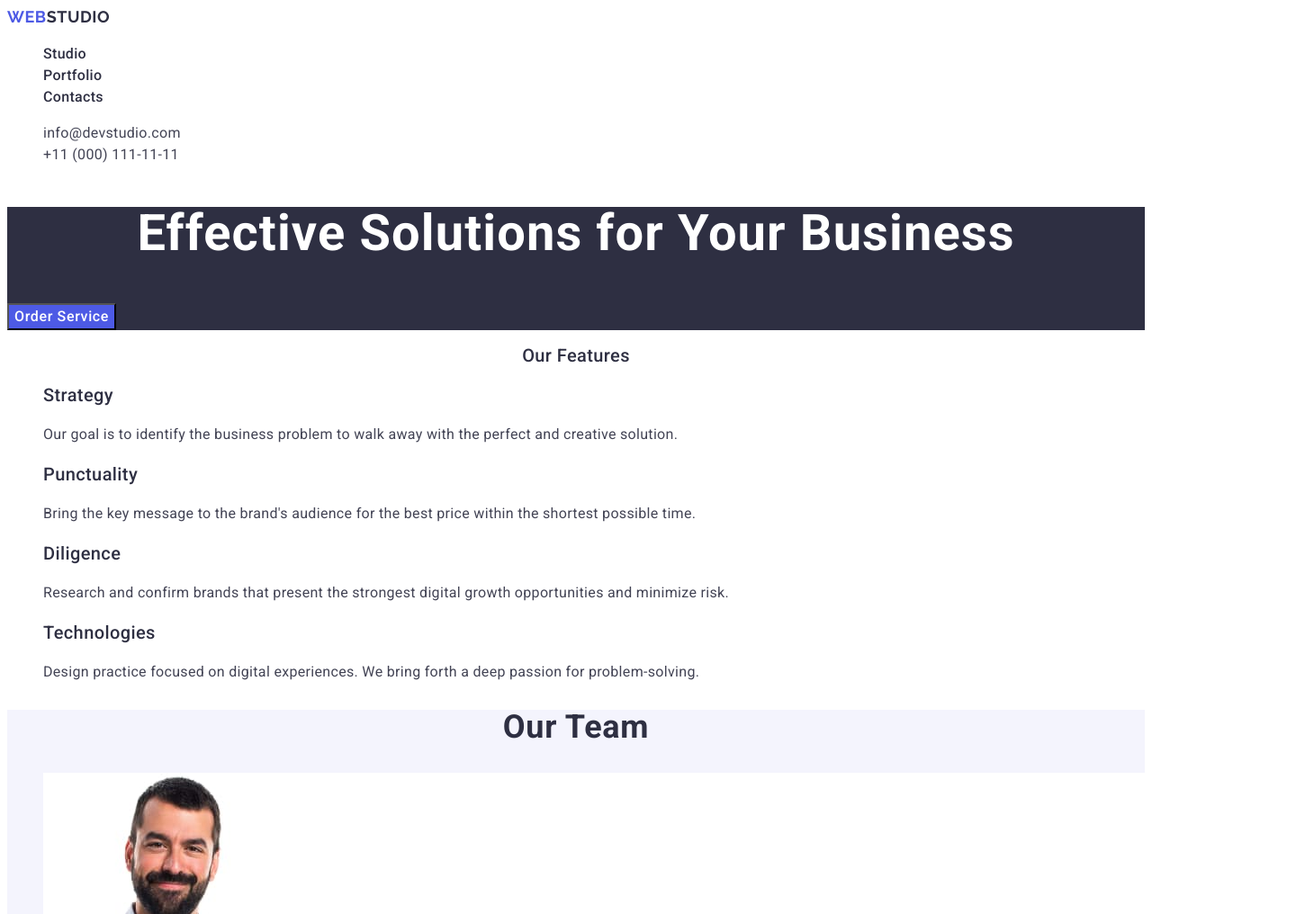
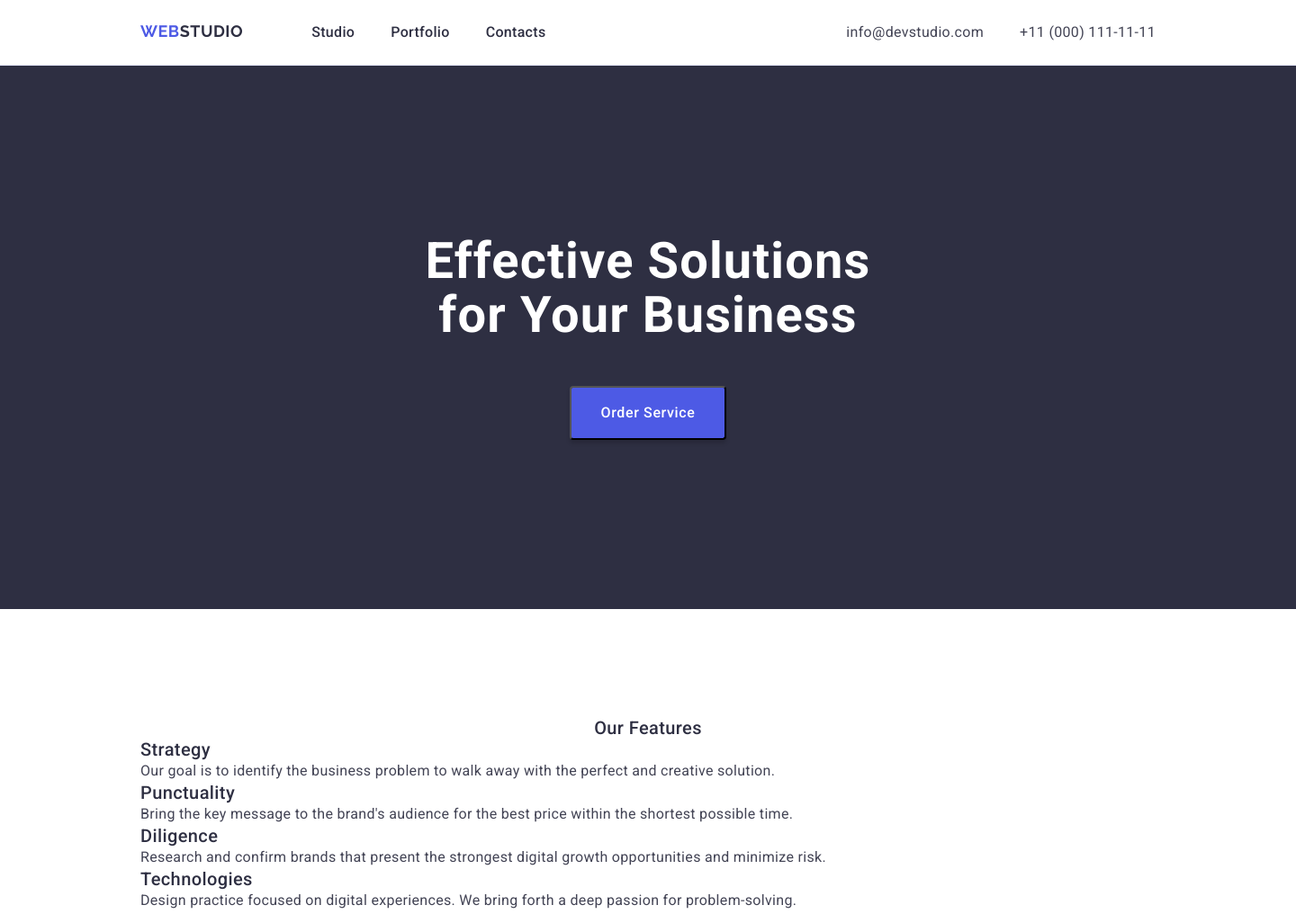
Before and after one commit to OlhaArtemenko/got-markup-hw-03, a plain HTML site: page index.html in a window 1280 px wide. Shown: the top 1016 px of the page at 90% size, 1440 px wide, since content can reach past the window. Drawn offline with nearby package versions, Linux system fonts and the light colour scheme.

Commit message:
design of header and hero section

```diff
--- a/css/styles.css
+++ b/css/styles.css
@@ -6,6 +6,7 @@ body {
     font-weight: 400;
     line-height: 1.5;
     letter-spacing: 0.32px;
+    width: 1440px;
 }
 .link {
     text-decoration: none;
@@ -27,6 +28,7 @@ body {
     line-height: 1.17;
     letter-spacing: 0.54px;
     color: #4D5AE5;
+    padding-right: 76px;
 }
 .link-logo-studio-header {
     color: #2E2F42;
@@ -60,6 +62,8 @@ font-weight: 700;
 line-height: 1.07;
 letter-spacing: 1.12px;
 text-align: center;
+width: 496px;
+margin: 0 auto;
 }
 .button {
     color: white;
@@ -70,6 +74,11 @@ text-align: center;
     font-weight: 500;
     letter-spacing: 0.04em;
     cursor: pointer;
+    padding: 16px 32px;
+    border-radius: 4px;
+    box-shadow: 0px 4px 4px rgba(0, 0, 0, 0.15);
+    display: block;
+    margin: 48px auto 0;
 }
 .button:hover {
     background-color: #404BBF;
@@ -142,3 +151,60 @@ footer {
 .link-logo-studio-footer {
     color: #F4F4FD;
 }
+
+h1,
+h2,
+h3,
+h4,
+h5,
+h6,
+p {
+    margin-top: 0;
+    margin-bottom: 0;
+}
+
+ul {
+    margin-top: 0;
+    margin-bottom: 0;
+    padding-left: 0;
+}
+img {
+    display: block;
+}
+.container {
+    max-width: 1440px;
+    padding-left: 156px;
+    padding-right: 156px;
+    margin-left: 0;
+    margin-right: 0;
+}
+.section {
+    padding-top: 120px;
+    padding-bottom: 120px;
+}
+.hero-section {
+    padding-top: 188px;
+    padding-bottom: 188px;
+}
+.menu {
+    display: flex;
+    flex-direction: row;
+    margin-top: 24px;
+    margin-bottom: 24px;
+    align-items: center;
+    justify-content: space-between;
+}
+.menu-nav {
+    display: flex;
+}
+.navigation {
+    display: flex;
+    gap: 40px;
+}
+.address-nav {
+    display: flex;
+    gap: 40px;
+}
+header {
+    border-bottom: 1px solid #E7E9FC;
+}
--- a/index.html
+++ b/index.html
@@ -16,16 +16,27 @@
       href="https://fonts.googleapis.com/css2?family=Raleway:wght@700&display=swap"
       rel="stylesheet"
     />
+    <link
+      rel="stylesheet"
+      href="https://cdnjs.cloudflare.com/ajax/libs/modern-normalize/2.0.0/modern-normalize.min.css"
+      integrity="sha512-4xo8blKMVCiXpTaLzQSLSw3KFOVPWhm/TRtuPVc4WG6kUgjH6J03IBuG7JZPkcWMxJ5huwaBpOpnwYElP/m6wg=="
+      crossorigin="anonymous"
+      referrerpolicy="no-referrer"
+    />
     <link rel="stylesheet" href="css/styles.css" />
   </head>
   <body>
     <!-- Header  -->
     <header>
+      <div class="container">
+        <div class="menu">
           <nav>
+            <div class="menu-nav">
               <a class="link-logo" href="./index.html"
                 >Web<span class="link-logo-studio-header">Studio</span></a
               >
               <ul>
+                <div class="navigation">
                   <li>
                     <a class="link" href="./index.html">Studio</a>
                   </li>
@@ -35,10 +46,13 @@
                   <li>
                     <a class="link" href="">Contacts</a>
                   </li>
+                </div>
               </ul>
+            </div>
           </nav>
           <address class="contacts">
-        <ul>
+            <ul class="contacts-container">
+              <div class="address-nav">
                 <li>
                   <a class="link-address" href="mailto:info@devstudio.com"
                     >info@devstudio.com</a
@@ -49,25 +63,31 @@
                     >+11 (000) 111-11-11</a
                   >
                 </li>
+              </div>
             </ul>
           </address>
+        </div>
+      </div>
     </header>
     <!-- Main content -->
     <main>
       <!-- Hero section -->
       <section class="hero-section">
+        <div class="container">
           <h1 class="title">Effective Solutions for Your Business</h1>
           <button type="button" class="button">Order Service</button>
+        </div>
       </section>
       <!-- Features section -->
-      <section class="features-section">
+      <section class="section">
+        <div class="container">
           <h2 class="features-title">Our Features</h2>
           <ul>
             <li>
               <h3 class="features">Strategy</h3>
               <p class="features-text">
-              Our goal is to identify the business problem to walk away with the
-              perfect and creative solution.
+                Our goal is to identify the business problem to walk away with
+                the perfect and creative solution.
               </p>
             </li>
             <li>
@@ -92,9 +112,11 @@
               </p>
             </li>
           </ul>
+        </div>
       </section>
       <!-- Team section -->
-      <section class="team-section">
+      <section class="section">
+        <div class="container">
           <h2 class="team-title">Our Team</h2>
           <ul>
             <li class="team-member-card">
@@ -138,9 +160,11 @@
               <p class="team-member-role">UI Designer</p>
             </li>
           </ul>
+        </div>
       </section>
       <!-- Portfolio section -->
-      <section>
+      <section class="section">
+        <div class="container">
           <h2 class="portfolio-title">Our Portfolio</h2>
           <ul>
             <li>
@@ -204,17 +228,20 @@
               <p class="service-name">Marketing</p>
             </li>
           </ul>
+        </div>
       </section>
     </main>
     <!-- Footer -->
     <footer class="footer">
+      <div class="container">
         <a class="link-logo" href="./index.html"
           >Web<span class="link-logo-studio-footer">Studio</span></a
         >
         <p class="footer-text">
-        Increase the flow of customers and sales for your business with digital
-        marketing & growth solutions.
+          Increase the flow of customers and sales for your business with
+          digital marketing & growth solutions.
         </p>
+      </div>
     </footer>
   </body>
 </html>
```
Lines whose indentation alone changed are shown as unchanged.
